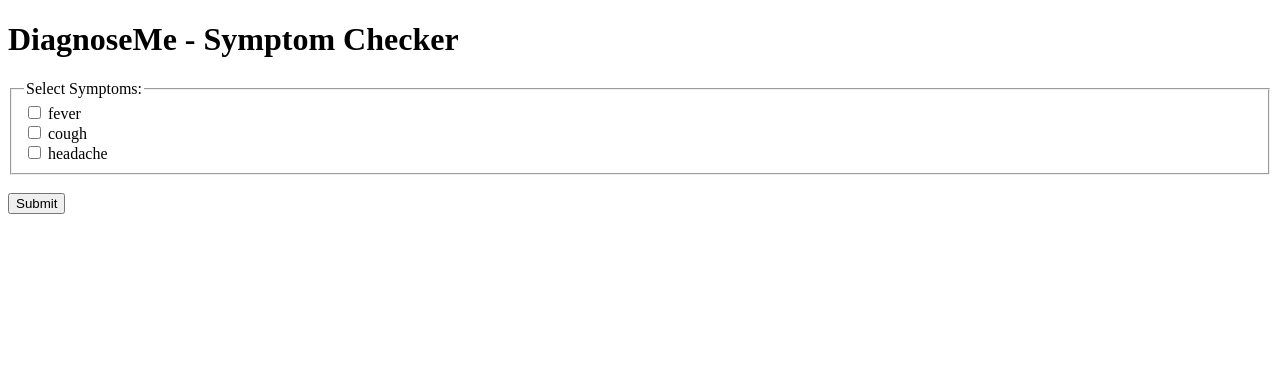
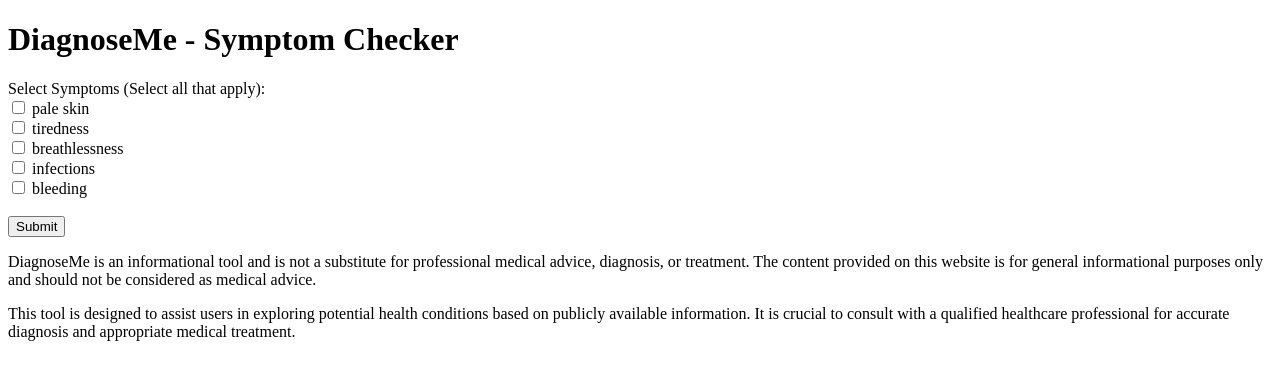
Before and after one commit to ksu-hmi/DiagnoseMe, a Flask app: page / in a window 1280 px wide. Shown: the top 380 px of the page. Run offline with Flask 3, Linux system fonts and the light colour scheme.

Commit message:
This now scrapes for keywords, and provides the as soon as the keyword is found somewhere

```diff
--- a/app.py
+++ b/app.py
@@ -1,59 +1,63 @@
 from flask import Flask, render_template, request
+from bs4 import BeautifulSoup
 import requests
-from bs4 import BeautifulSoup
-
-app = Flask(__name__, template_folder='project/templates')
+import concurrent.futures
+from urllib.parse import urljoin
 
 app = Flask(__name__)
 
-# Function to scrape data from a URL
-def scrape_website(url):
+def extract_disease_urls():
+    base_url = "https://www.nhsinform.scot/illnesses-and-conditions/a-to-z/"
+    response = requests.get(base_url)
+
+    if response.status_code == 200:
+        soup = BeautifulSoup(response.content, 'html.parser')
+        disease_links = soup.select(".az_list_indivisual a")
+        base_url = "https://www.nhsinform.scot"
+        return [urljoin(base_url, link['href']) for link in disease_links]
+    else:
+        return []
+
+def check_symptom_for_url(url, symptom):
     response = requests.get(url)
     if response.status_code == 200:
-        soup = BeautifulSoup(response.text, 'html.parser')
-        # Assuming diseases are listed in hyperlinks under the "Directory: Guidance on prevention and control" section
-        disease_links = soup.select('div#content div.main-content a')
-        diseases = [link.get_text() for link in disease_links]
-        return {'diseases': diseases}
-    else:
-        return None
+        soup = BeautifulSoup(response.content, 'html.parser')
+        page_text = soup.get_text().lower()
+        return symptom.lower() in page_text
 
-# Sample list of symptoms
-sample_symptoms = [
-    'fever',
-    'cough',
-    'headache',
-    # Add more symptoms as needed
-]
-
-# Base URL for scraping
-base_url = "https://www.ecdc.europa.eu/en/all-topics"
-
-# Routes
 @app.route('/', methods=['GET', 'POST'])
 def index():
+    sample_symptoms = [
+        'pale skin',
+        'tiredness',
+        'breathlessness',
+        'infections',
+        'bleeding',
+        # Add more symptoms or keywords as needed
+    ]
+
+    selected_disease_urls = []
+
     if request.method == 'POST':
         selected_symptoms = request.form.getlist('symptoms')
-        # Define the URLs to scrape
-        urls = [base_url]
+        disease_urls = extract_disease_urls()
 
-        # Scrape data from the URLs
-        scraped_data = []
-        for url in urls:
-            data = scrape_website(url)
-            if data:
-                scraped_data.append(data)
+        if not disease_urls:
+            return render_template('index.html', selected_disease_urls=[], sample_symptoms=sample_symptoms, no_diseases=True)
 
-        # Filter diseases based on selected symptoms (dummy logic)
-        filtered_diseases = []
-        for disease in scraped_data[0].get('diseases', []):
-            # Check if all selected symptoms are present in the disease name
-            if all(symptom.lower() in disease.lower() for symptom in selected_symptoms):
-                filtered_diseases.append(disease)
+        with concurrent.futures.ThreadPoolExecutor() as executor:
+            futures = {executor.submit(check_symptom_for_url, url, symptom): (url, symptom) for url in disease_urls for symptom in selected_symptoms}
+            for future in concurrent.futures.as_completed(futures):
+                result = future.result()
+                if result:
+                    selected_disease_urls.append(futures[future][0])
+                    break  # Stop at the first matching symptom
 
-        return render_template('index.html', data=filtered_diseases, symptoms=sample_symptoms)
+        no_diseases = not selected_disease_urls
+        return render_template('index.html', selected_disease_urls=selected_disease_urls,
+                               sample_symptoms=sample_symptoms, no_diseases=no_diseases)
 
-    return render_template('index.html', data=None, symptoms=sample_symptoms)
+    return render_template('index.html', selected_disease_urls=[], sample_symptoms=sample_symptoms, no_diseases=False)
 
 if __name__ == '__main__':
     app.run(debug=True)
--- a/templates/index.html
+++ b/templates/index.html
@@ -2,38 +2,30 @@
 <html lang="en">
 <head>
     <meta charset="UTF-8">
-    <meta name="viewport" content="width=device-width, initial-scale=1.0">
-    <title>DiagnoseMe</title>
+    <title>DiagnoseMe - Symptom Checker</title>
 </head>
 <body>
     <h1>DiagnoseMe - Symptom Checker</h1>
-
-    <form method="post" action="/">
-        <fieldset>
-            <legend>Select Symptoms:</legend>
-            {% for symptom in symptoms %}
-                <label>
-                    <input type="checkbox" name="symptoms" value="{{ symptom }}">
-                    {{ symptom }}
-                </label><br>
-            {% endfor %}
-        </fieldset>
-
+    <form method="POST">
+        <label>Select Symptoms (Select all that apply):</label><br>
+        {% for symptom in sample_symptoms %}
+            <input type="checkbox" id="{{ symptom }}" name="symptoms" value="{{ symptom }}">
+            <label for="{{ symptom }}">{{ symptom }}</label><br>
+        {% endfor %}
         <br>
-
         <input type="submit" value="Submit">
     </form>
 
-    {% if data %}
-        <h2>Scraped Data:</h2>
-        {% for entry in data %}
-            <h3>{{ entry['title'] }}</h3>
-            <ul>
-                {% for link in entry['links'] %}
-                    <li><a href="{{ link[1] }}" target="_blank">{{ link[0] }}</a></li>
-                {% endfor %}
-            </ul>
-        {% endfor %}
+    {% if selected_disease_urls %}
+        <h2>Applicable Disease URLs:</h2>
+        <ul>
+            {% for disease_url in selected_disease_urls %}
+                <li><a href='{{ disease_url }}'>{{ disease_url }}</a></li>
+            {% endfor %}
+        </ul>
     {% endif %}
+
+    <p>DiagnoseMe is an informational tool and is not a substitute for professional medical advice, diagnosis, or treatment. The content provided on this website is for general informational purposes only and should not be considered as medical advice.</p>
+    <p>This tool is designed to assist users in exploring potential health conditions based on publicly available information. It is crucial to consult with a qualified healthcare professional for accurate diagnosis and appropriate medical treatment.</p>
 </body>
 </html>
```
